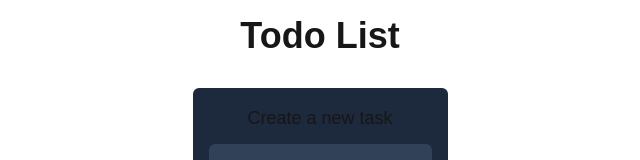
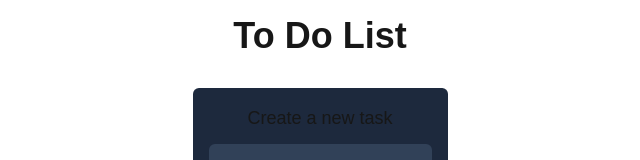
Before and after one commit to G-Hensley/nextjs-todo-list, a Next.js app: page / in a window 1280 px wide. Shown: the top 160 px of the page, without its empty margins (320-960 px from the left). Built offline with nearby package versions, Linux system fonts and the light colour scheme.

Commit message:
Fix todo to 'To Do'

```diff
--- a/src/app/page.tsx
+++ b/src/app/page.tsx
@@ -27,7 +27,7 @@
   return (
     <main className='flex flex-col gap-8 p-4 items-center h-screen'>
       <header>
-        <h1 className='text-4xl font-bold'>Todo List</h1>
+        <h1 className='text-4xl font-bold'>To Do List</h1>
       </header>
       <CreateTask tasks={tasks} setTasks={setTasks} />
       <Tasks tasks={tasks} setTasks={setTasks}/>
```
